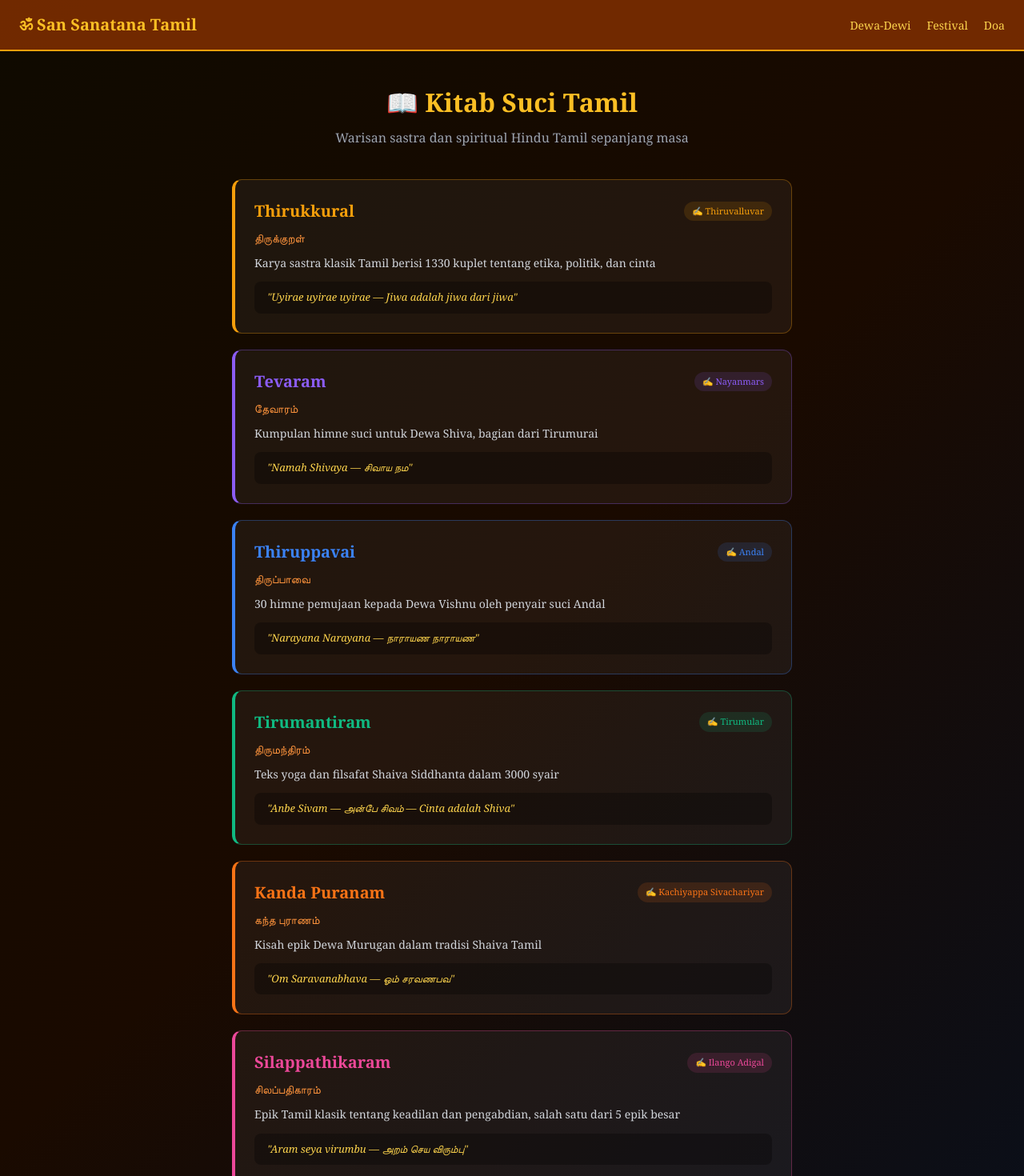
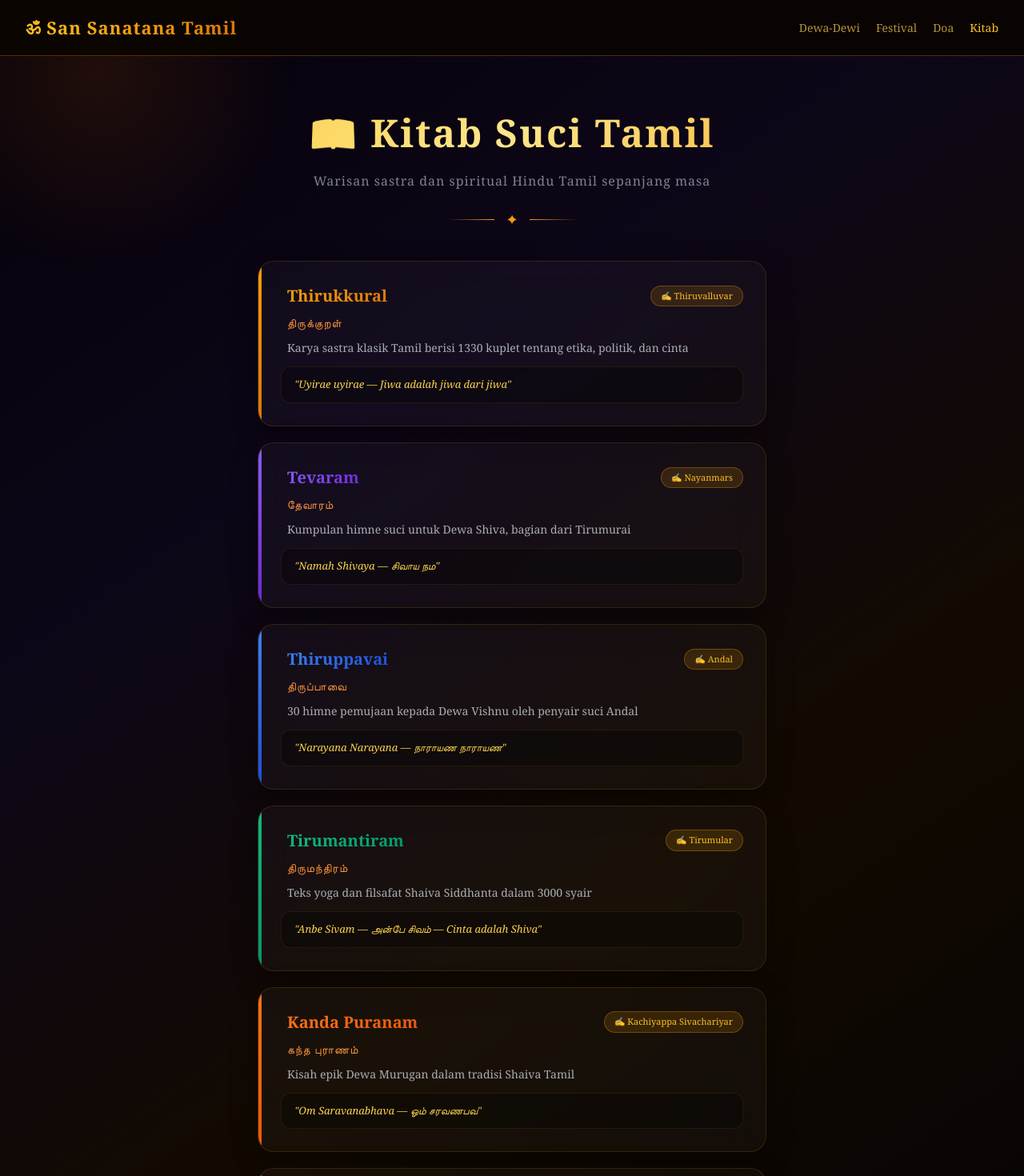
Before and after one commit to rajjroshan93-prog/san-sanatana-tamil.-, a Next.js app: page /scriptures in a window 1280 px wide. Shown: the top 1470 px of the page at 80% size. Built offline with nearby package versions, Linux system fonts and the light colour scheme.

Commit message:
Update page.tsx

```diff
--- a/app/scriptures/page.tsx
+++ b/app/scriptures/page.tsx
@@ -1,50 +1,58 @@
 export default function ScripturesPage() {
   const scriptures = [
-    { name: 'Thirukkural', tamil: 'திருக்குறள்', author: 'Thiruvalluvar', desc: 'Karya sastra klasik Tamil berisi 1330 kuplet tentang etika, politik, dan cinta', verse: 'Uyirae uyirae uyirae — Jiwa adalah jiwa dari jiwa', color: '#f59e0b' },
-    { name: 'Tevaram', tamil: 'தேவாரம்', author: 'Nayanmars', desc: 'Kumpulan himne suci untuk Dewa Shiva, bagian dari Tirumurai', verse: 'Namah Shivaya — சிவாய நம', color: '#8b5cf6' },
-    { name: 'Thiruppavai', tamil: 'திருப்பாவை', author: 'Andal', desc: '30 himne pemujaan kepada Dewa Vishnu oleh penyair suci Andal', verse: 'Narayana Narayana — நாராயண நாராயண', color: '#3b82f6' },
-    { name: 'Tirumantiram', tamil: 'திருமந்திரம்', author: 'Tirumular', desc: 'Teks yoga dan filsafat Shaiva Siddhanta dalam 3000 syair', verse: 'Anbe Sivam — அன்பே சிவம் — Cinta adalah Shiva', color: '#10b981' },
-    { name: 'Kanda Puranam', tamil: 'கந்த புராணம்', author: 'Kachiyappa Sivachariyar', desc: 'Kisah epik Dewa Murugan dalam tradisi Shaiva Tamil', verse: 'Om Saravanabhava — ஓம் சரவணபவ', color: '#f97316' },
-    { name: 'Silappathikaram', tamil: 'சிலப்பதிகாரம்', author: 'Ilango Adigal', desc: 'Epik Tamil klasik tentang keadilan dan pengabdian, salah satu dari 5 epik besar', verse: 'Aram seya virumbu — அறம் செய விரும்பு', color: '#ec4899' },
+    { name: 'Thirukkural', tamil: 'திருக்குறள்', author: 'Thiruvalluvar', desc: 'Karya sastra klasik Tamil berisi 1330 kuplet tentang etika, politik, dan cinta', verse: 'Uyirae uyirae — Jiwa adalah jiwa dari jiwa', gradient: 'linear-gradient(135deg, #f59e0b, #d97706)' },
+    { name: 'Tevaram', tamil: 'தேவாரம்', author: 'Nayanmars', desc: 'Kumpulan himne suci untuk Dewa Shiva, bagian dari Tirumurai', verse: 'Namah Shivaya — சிவாய நம', gradient: 'linear-gradient(135deg, #8b5cf6, #6d28d9)' },
+    { name: 'Thiruppavai', tamil: 'திருப்பாவை', author: 'Andal', desc: '30 himne pemujaan kepada Dewa Vishnu oleh penyair suci Andal', verse: 'Narayana Narayana — நாராயண நாராயண', gradient: 'linear-gradient(135deg, #3b82f6, #1d4ed8)' },
+    { name: 'Tirumantiram', tamil: 'திருமந்திரம்', author: 'Tirumular', desc: 'Teks yoga dan filsafat Shaiva Siddhanta dalam 3000 syair', verse: 'Anbe Sivam — அன்பே சிவம் — Cinta adalah Shiva', gradient: 'linear-gradient(135deg, #10b981, #059669)' },
+    { name: 'Kanda Puranam', tamil: 'கந்த புராணம்', author: 'Kachiyappa Sivachariyar', desc: 'Kisah epik Dewa Murugan dalam tradisi Shaiva Tamil', verse: 'Om Saravanabhava — ஓம் சரவணபவ', gradient: 'linear-gradient(135deg, #f97316, #ea580c)' },
+    { name: 'Silappathikaram', tamil: 'சிலப்பதிகாரம்', author: 'Ilango Adigal', desc: 'Epik Tamil klasik tentang keadilan dan pengabdian', verse: 'Aram seya virumbu — அறம் செய விரும்பு', gradient: 'linear-gradient(135deg, #ec4899, #be185d)' },
   ]
 
   return (
-    <main style={{minHeight: '100vh', background: 'linear-gradient(135deg, #0f0a00, #1a0a00, #0a0f1a)', color: '#f5e6c8'}}>
-      <nav style={{background: 'rgba(124,45,0,0.9)', borderBottom: '2px solid #f59e0b', padding: '16px 24px', display: 'flex', justifyContent: 'space-between', alignItems: 'center'}}>
-        <a href="/" style={{color: '#fbbf24', fontSize: 20, fontWeight: 'bold', textDecoration: 'none'}}>ॐ San Sanatana Tamil</a>
+    <main style={{minHeight: '100vh', background: 'linear-gradient(145deg, #050208 0%, #0d0618 30%, #120a00 60%, #050208 100%)', color: '#f5e6c8', fontFamily: 'Georgia, serif', position: 'relative', overflow: 'hidden'}}>
+      <div style={{position: 'fixed', top: '-20%', left: '-10%', width: 500, height: 500, borderRadius: '50%', background: 'radial-gradient(circle, rgba(180,83,9,0.15) 0%, transparent 70%)', pointerEvents: 'none'}} />
+
+      <nav style={{background: 'rgba(10,5,0,0.85)', backdropFilter: 'blur(20px)', borderBottom: '1px solid rgba(245,158,11,0.3)', padding: '18px 32px', display: 'flex', justifyContent: 'space-between', alignItems: 'center', position: 'sticky', top: 0, zIndex: 100}}>
+        <a href="/" style={{background: 'linear-gradient(90deg, #fbbf24, #f59e0b, #d97706)', WebkitBackgroundClip: 'text', WebkitTextFillColor: 'transparent', fontSize: 22, fontWeight: 'bold', letterSpacing: 1, textDecoration: 'none'}}>ॐ San Sanatana Tamil</a>
         <div style={{display: 'flex', gap: 20}}>
-          <a href="/deities" style={{color: '#fcd34d', fontSize: 14}}>Dewa-Dewi</a>
-          <a href="/festivals" style={{color: '#fcd34d', fontSize: 14}}>Festival</a>
-          <a href="/prayer" style={{color: '#fcd34d', fontSize: 14}}>Doa</a>
+          <a href="/deities" style={{color: 'rgba(252,211,77,0.7)', fontSize: 14, textDecoration: 'none'}}>Dewa-Dewi</a>
+          <a href="/festivals" style={{color: 'rgba(252,211,77,0.7)', fontSize: 14, textDecoration: 'none'}}>Festival</a>
+          <a href="/prayer" style={{color: 'rgba(252,211,77,0.7)', fontSize: 14, textDecoration: 'none'}}>Doa</a>
+          <a href="/scriptures" style={{color: '#fbbf24', fontSize: 14, textDecoration: 'none'}}>Kitab</a>
         </div>
       </nav>
 
-      <div style={{padding: '40px 24px'}}>
-        <div style={{textAlign: 'center', marginBottom: 40}}>
-          <h1 style={{fontSize: 32, fontWeight: 'bold', color: '#fbbf24', marginBottom: 8}}>📖 Kitab Suci Tamil</h1>
-          <p style={{color: '#9ca3af'}}>Warisan sastra dan spiritual Hindu Tamil sepanjang masa</p>
+      <div style={{padding: '60px 24px 40px', textAlign: 'center'}}>
+        <h1 style={{fontSize: 'clamp(28px,5vw,48px)', fontWeight: 'bold', background: 'linear-gradient(135deg, #fbbf24, #fde68a, #f59e0b)', WebkitBackgroundClip: 'text', WebkitTextFillColor: 'transparent', marginBottom: 12, letterSpacing: 2}}>📖 Kitab Suci Tamil</h1>
+        <p style={{color: 'rgba(156,163,175,0.8)', letterSpacing: 1}}>Warisan sastra dan spiritual Hindu Tamil sepanjang masa</p>
+        <div style={{display: 'inline-flex', alignItems: 'center', gap: 16, marginTop: 24}}>
+          <div style={{width: 60, height: 1, background: 'linear-gradient(90deg, transparent, #f59e0b)'}} />
+          <span style={{color: '#f59e0b', fontSize: 16}}>✦</span>
+          <div style={{width: 60, height: 1, background: 'linear-gradient(90deg, #f59e0b, transparent)'}} />
+        </div>
       </div>
 
-        <div style={{display: 'flex', flexDirection: 'column', gap: 20, maxWidth: 700, margin: '0 auto'}}>
+      <div style={{display: 'flex', flexDirection: 'column', gap: 20, padding: '0 32px 80px', maxWidth: 700, margin: '0 auto'}}>
         {scriptures.map((s, i) => (
-            <div key={i} style={{background: 'rgba(255,255,255,0.05)', border: `1px solid ${s.color}55`, borderRadius: 12, padding: 24, borderLeft: `4px solid ${s.color}`}}>
-              <div style={{display: 'flex', justifyContent: 'space-between', alignItems: 'center', marginBottom: 8}}>
-                <h2 style={{color: s.color, fontSize: 20, fontWeight: 'bold'}}>{s.name}</h2>
-                <span style={{background: `${s.color}22`, color: s.color, padding: '4px 10px', borderRadius: 20, fontSize: 11}}>✍️ {s.author}</span>
+          <div key={i} style={{background: 'rgba(255,255,255,0.03)', backdropFilter: 'blur(20px)', border: '1px solid rgba(245,158,11,0.15)', borderRadius: 20, padding: 28, position: 'relative', overflow: 'hidden', boxShadow: '0 8px 32px rgba(0,0,0,0.4)'}}>
+            <div style={{position: 'absolute', left: 0, top: 0, bottom: 0, width: 4, background: s.gradient}} />
+            <div style={{display: 'flex', justifyContent: 'space-between', alignItems: 'center', marginBottom: 8, paddingLeft: 8}}>
+              <h2 style={{background: s.gradient, WebkitBackgroundClip: 'text', WebkitTextFillColor: 'transparent', fontSize: 20, fontWeight: 'bold'}}>{s.name}</h2>
+              <span style={{background: 'rgba(245,158,11,0.15)', color: '#fbbf24', padding: '4px 12px', borderRadius: 20, fontSize: 11, border: '1px solid rgba(245,158,11,0.3)'}}>✍️ {s.author}</span>
             </div>
-              <p style={{color: '#fb923c', marginBottom: 10, fontSize: 14}}>{s.tamil}</p>
-              <p style={{color: '#d1d5db', fontSize: 14, lineHeight: 1.6, marginBottom: 12}}>{s.desc}</p>
-              <div style={{background: 'rgba(0,0,0,0.3)', padding: '10px 16px', borderRadius: 8}}>
+            <p style={{color: '#fb923c', fontSize: 14, marginBottom: 10, paddingLeft: 8, letterSpacing: 1}}>{s.tamil}</p>
+            <p style={{color: 'rgba(209,213,219,0.8)', fontSize: 14, lineHeight: 1.6, marginBottom: 12, paddingLeft: 8}}>{s.desc}</p>
+            <div style={{background: 'rgba(0,0,0,0.3)', padding: '12px 16px', borderRadius: 12, border: '1px solid rgba(245,158,11,0.1)'}}>
               <p style={{color: '#fcd34d', fontSize: 13, fontStyle: 'italic'}}>"{s.verse}"</p>
             </div>
           </div>
         ))}
       </div>
 
-        <div style={{textAlign: 'center', marginTop: 40}}>
-          <a href="/" style={{color: '#fbbf24', textDecoration: 'none', border: '1px solid #f59e0b', padding: '10px 24px', borderRadius: 8}}>← Kembali ke Beranda</a>
+      <div style={{textAlign: 'center', padding: '20px 0 40px'}}>
+        <a href="/" style={{color: '#fbbf24', textDecoration: 'none', border: '1px solid rgba(245,158,11,0.4)', padding: '12px 32px', borderRadius: 50, fontSize: 14, letterSpacing: 1}}>← Kembali ke Beranda</a>
       </div>
-      </div>
+      <div style={{textAlign: 'center', padding: '20px', borderTop: '1px solid rgba(245,158,11,0.15)', color: 'rgba(120,83,15,0.6)', fontSize: 12, letterSpacing: 2}}>ॐ நமசிவாய • SAN SANATANA TAMIL ॐ</div>
     </main>
   )
 }
```
Lines whose indentation alone changed are shown as unchanged.
